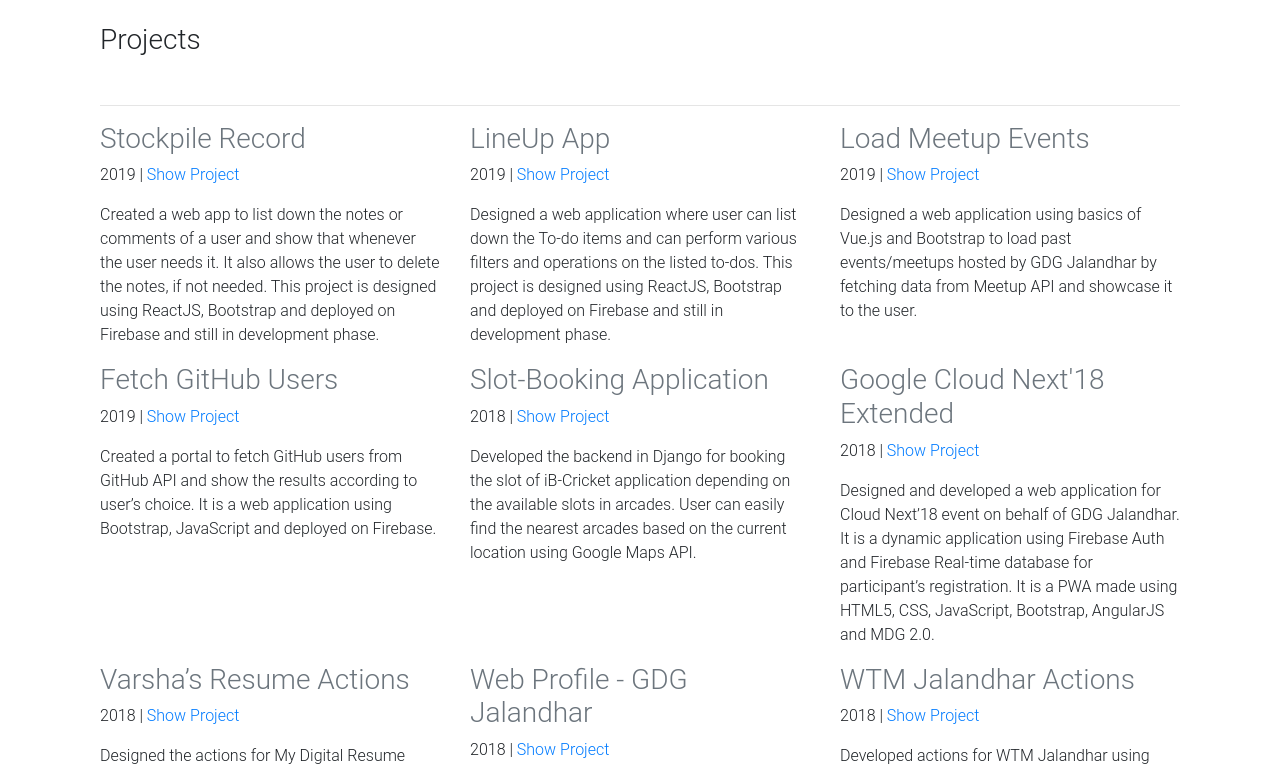
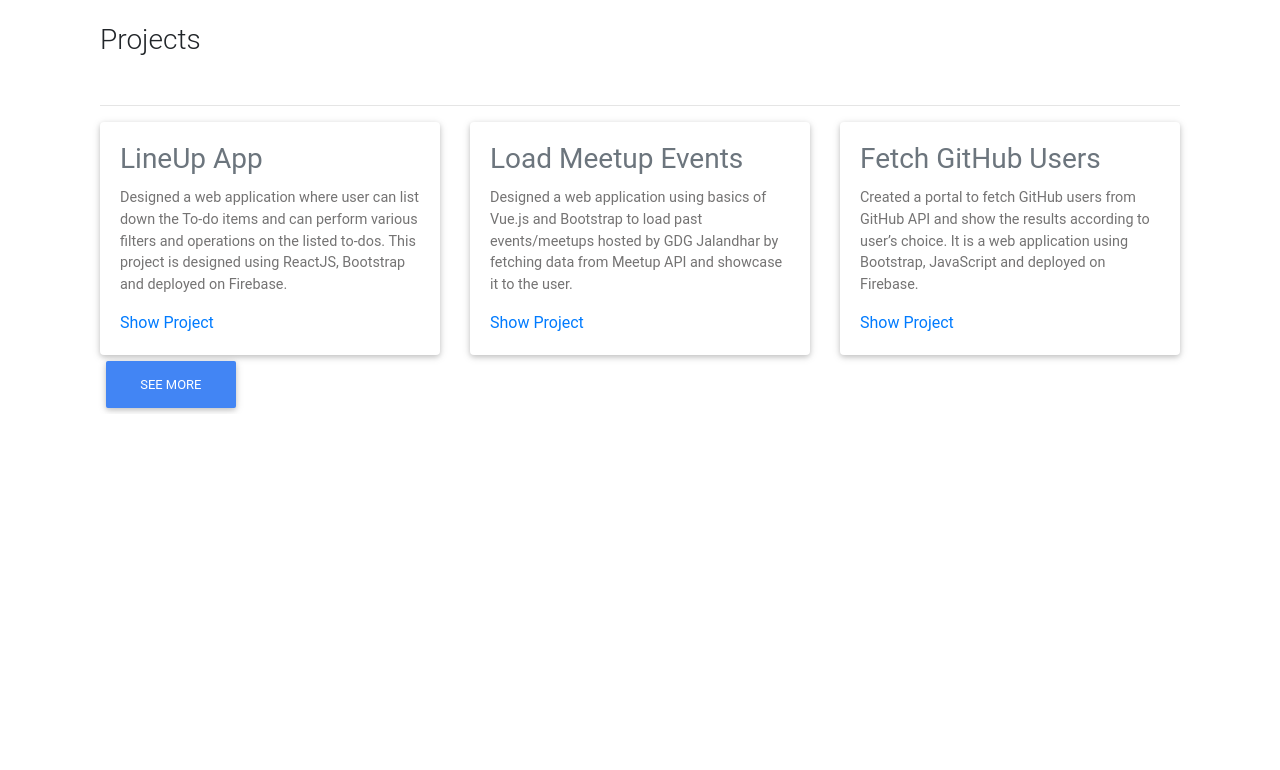
Before and after one commit to Varsha-Jaiswal/Varsha-Portfolio, a Vue app: page / in a window 1280 px wide. Shown: the part 1040-1810 px from the top of the page. After the commit the page ends 1454 px from the top, so only its background shows below. Built offline with nearby package versions, Linux system fonts and the light colour scheme.

Commit message:
Projects Design updated

```diff
--- a/src/assets/data/projects.json
+++ b/src/assets/data/projects.json
@@ -1,15 +1,9 @@
 {
     "projects": [
         {
-            "name": "Stockpile Record",
-            "year": "2019",
-            "description": "Created a web app to list down the notes or comments of a user and show that whenever the user needs it. It also allows the user to delete the notes, if not needed. This project is designed using ReactJS, Bootstrap and deployed on Firebase and still in development phase.",
-            "project-url": "https://stockpile-record.firebaseapp.com"
-        },
-        {
             "name": "LineUp App",
             "year": "2019",
-            "description": "Designed a web application where user can list down the To-do items and can perform various filters and operations on the listed to-dos. This project is designed using ReactJS, Bootstrap and deployed on Firebase and still in development phase.",
+            "description": "Designed a web application where user can list down the To-do items and can perform various filters and operations on the listed to-dos. This project is designed using ReactJS, Bootstrap and deployed on Firebase.",
             "project-url": "https://my-lineups.firebaseapp.com"
         },
         {
@@ -25,13 +19,19 @@
             "project-url": "https://github-users-project.firebaseapp.com"
         },
         {
+            "name": "Stockpile Record",
+            "year": "2019",
+            "description": "Created a web app to list down the notes or comments of a user and show that whenever the user needs it. It also allows the user to delete the notes. This project is designed using ReactJS, Bootstrap and deployed on Firebase.",
+            "project-url": "https://stockpile-record.firebaseapp.com"
+        },
+        {
             "name": "Slot-Booking Application",
             "year": "2018",
             "description": "Developed the backend in Django for booking the slot of iB-Cricket application depending on the available slots in arcades. User can easily find the nearest arcades based on the current location using Google Maps API.",
             "project-url": "NA"
         },
         {
-            "name": "Google Cloud Next'18 Extended",
+            "name": "Google Cloud Next'18",
             "year": "2018",
             "description":" Designed and developed a web application for Cloud Next’18 event on behalf of GDG Jalandhar. It is a dynamic application using Firebase Auth and Firebase Real-time database for participant’s registration. It is a PWA made using HTML5, CSS, JavaScript, Bootstrap, AngularJS and MDG 2.0.",
             "project-url": "https://gdgjalandhar.com/e/next18"
--- a/src/components/home/projects.vue
+++ b/src/components/home/projects.vue
@@ -3,19 +3,38 @@
         <hr><br>
         <h3>Projects</h3>
         <br><hr>
-        <div class="row">
-            <div class="col-md-4" v-for="(item, i) in projectsData.projects" :key="i">
-                <h3 class="text-muted">
-                    {{ item.name }}
-                </h3>
-                <p>
-                    {{ item.year }} | <a v-bind:href= "item.project-url">Show Project</a>
-                </p>
-                <p>
-                    {{ item.description }}
-                </p>
+        <div class="row" v-if="!showProjects">
+            <div class="col-md-4" v-for="(item, i) in homePageProjects" :key="i">
+                <div class="card">
+                    <div class="card-body">
+                        <h3 class="card-title text-muted">
+                            {{ item.name }}
+                        </h3>
+                        <p class="card-text">
+                            {{ item.description }}
+                        </p>
+                        <a :href= "item.project-url">Show Project</a>
+                    </div>
+                </div>
             </div>
         </div>
+        <button class="btn btn-primary" v-if="showButton" item-align="right" v-on:click="ShowProjects">See more</button>
+        <div class="row" v-if="showProjects">
+            <div class="col-md-4" v-for="(item, i) in projectsData.projects" :key="i">
+                <div class="card m-2">
+                    <div class="card-body">
+                        <h3 class="card-title text-muted">
+                            {{ item.name }}
+                        </h3>
+                        <p class="card-text">
+                            {{ item.description }}
+                        </p>
+                        <a :href= "item.project-url">Show Project</a>
+                    </div>
+                </div>
+            </div>
+        </div>
+        <button class="btn btn-primary" v-if="!showButton" item-align="right" v-on:click="ShowProjects">See less</button>
     </div>
 </template>
 
@@ -25,7 +44,16 @@
 export default {
     data() {
         return {
-            projectsData
+            projectsData,
+            showProjects:false,
+            showButton: true,
+            homePageProjects: projectsData.projects.slice(0,3)
+        }
+    },
+    methods: {
+        ShowProjects() {
+            this.showProjects = !this.showProjects,
+            this.showButton = !this.showButton
         }
     }
 }
```
